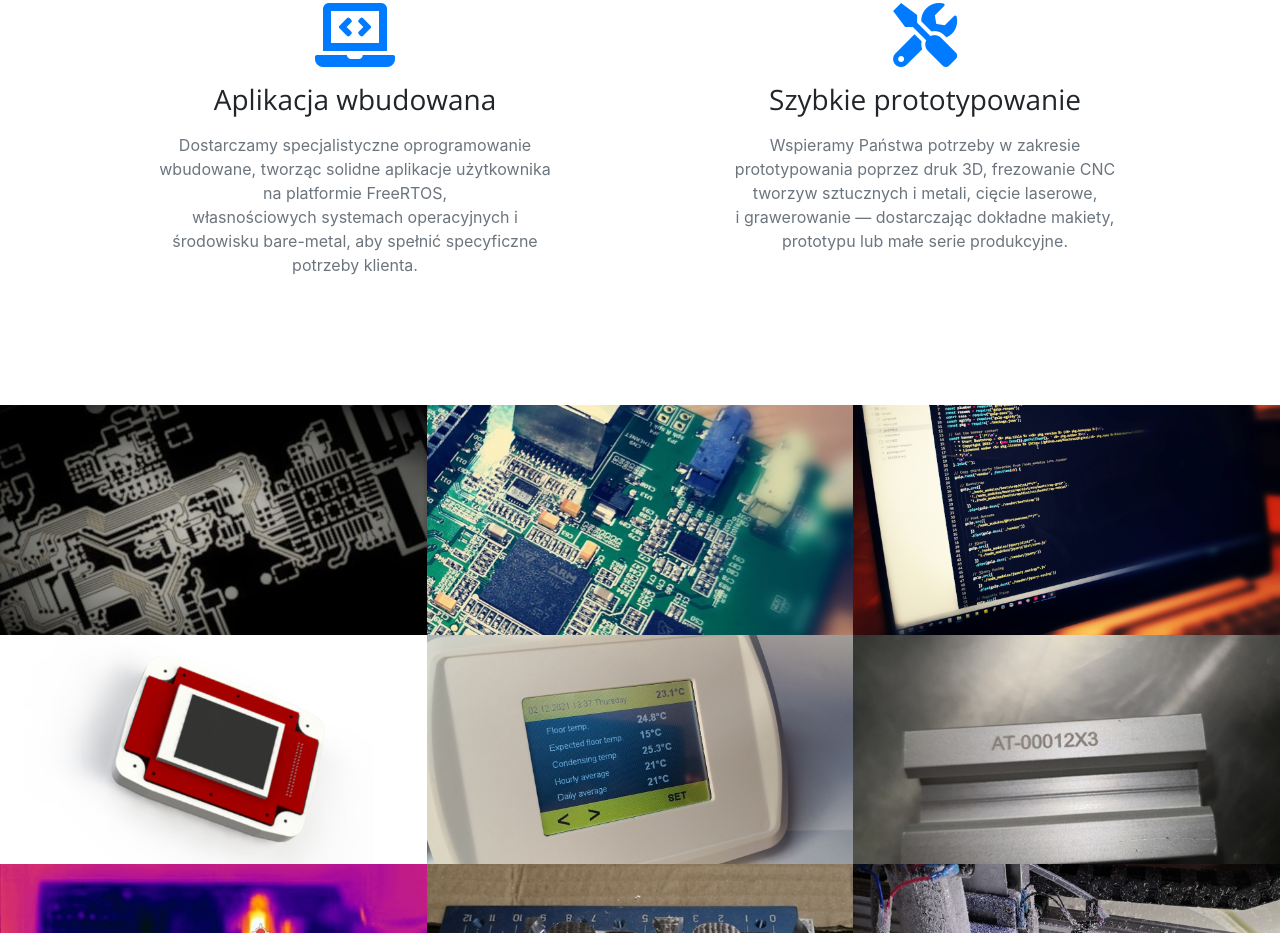
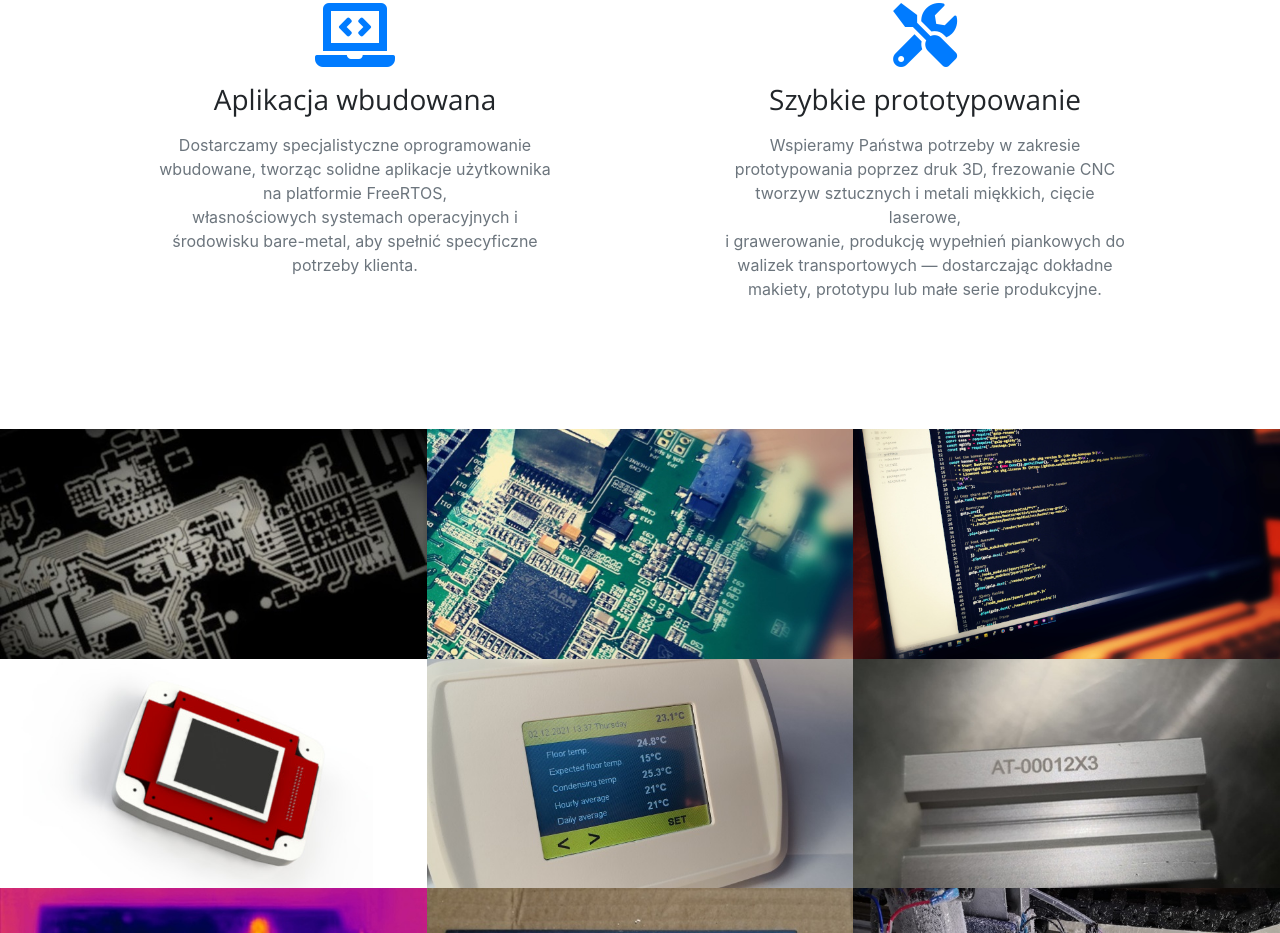
Before and after one commit to atrabit/atrabit.github.io, a website with bundled scripts: page pl_index.html in a window 1280 px wide. Shown: the part 2131-3064 px from the top of the page. Built offline with nearby package versions, Linux system fonts and the light colour scheme.

Commit message:
Update pl_index.html

```diff
--- a/pl_index.html
+++ b/pl_index.html
@@ -232,8 +232,8 @@
           <div class="service-box mt-5 mx-auto">
             <i class="fas fa-4x fa-tools text-primary mb-3 sr-icon-4"></i>
             <h3 class="mb-3">Szybkie prototypowanie</h3>
-            <p class="text-muted mb-0">Wspieramy Państwa potrzeby w zakresie prototypowania poprzez druk 3D, frezowanie CNC tworzyw sztucznych i metali, cięcie laserowe,</p>
-			<p class="text-muted mb-0"> i grawerowanie — dostarczając dokładne makiety, prototypu lub małe serie produkcyjne.</p>
+            <p class="text-muted mb-0">Wspieramy Państwa potrzeby w zakresie prototypowania poprzez druk 3D, frezowanie CNC tworzyw sztucznych i metali miękkich, cięcie laserowe,</p>
+			<p class="text-muted mb-0"> i grawerowanie, produkcję wypełnień piankowych do walizek transportowych — dostarczając dokładne makiety, prototypu lub małe serie produkcyjne.</p>
           </div>
         </div>
       </div>
```
